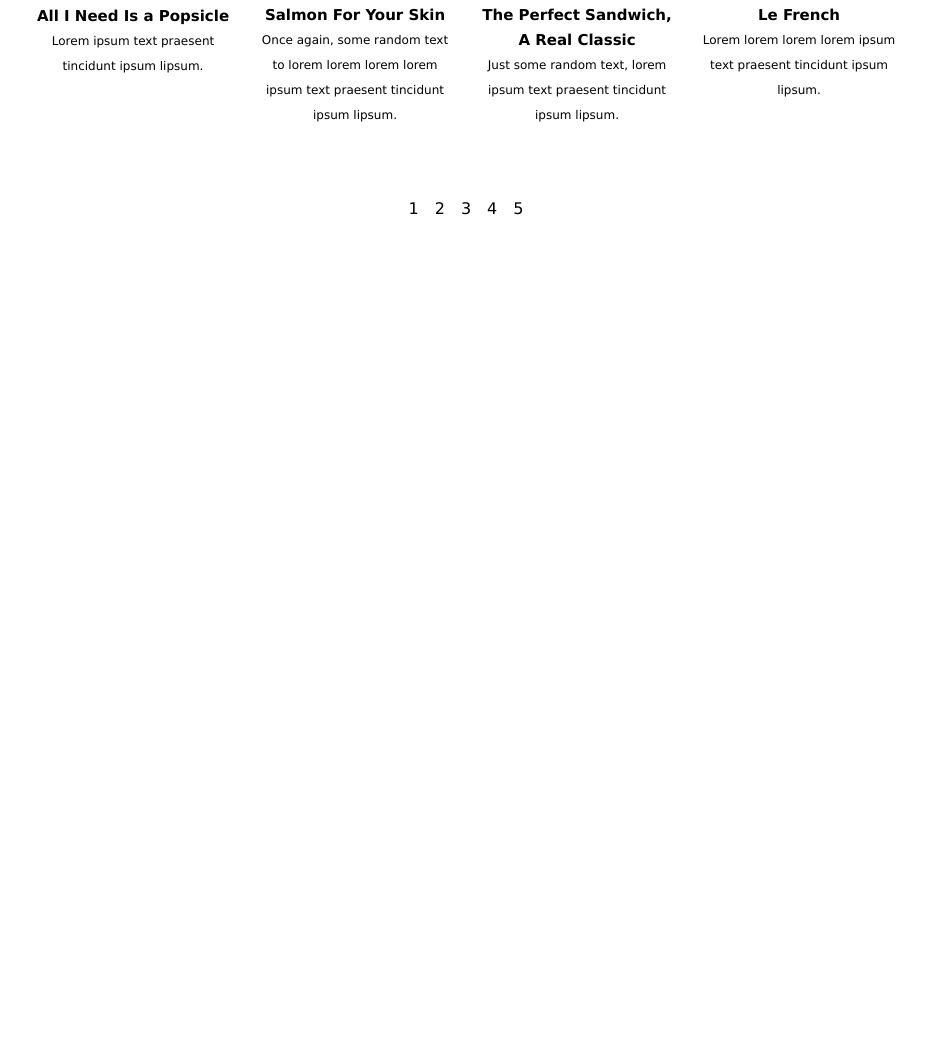
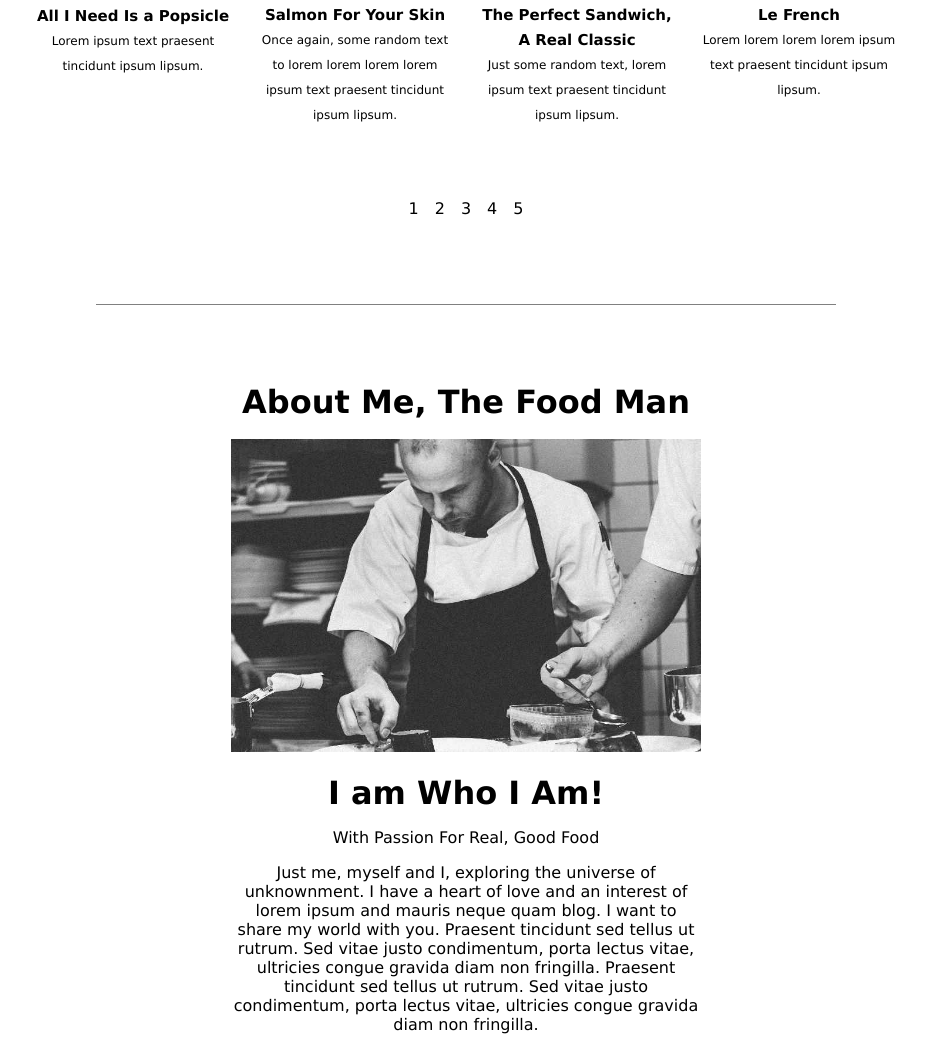
Before and after one commit to Sherkhhann/Homework-7, a plain HTML site: page index.html in a window 1280 px wide. Shown: the part 977-2019 px from the top of the page, without its empty margins (174-1105 px from the left). Before the commit the page ends 1211 px from the top, so only its background shows below. Drawn offline with Linux system fonts and the light colour scheme.

Commit message:
Last one

```diff
--- a/index.html
+++ b/index.html
@@ -84,6 +84,21 @@
         <div class="num"><a href="">4</a></div>
         <div class="num"><a href="">5</a></div>
       </div>
+      <div class="last">
+        <h1>About Me, The Food Man</h1>
+        <img src="./im7/chef.jpg" alt="" />
+        <h1>I am Who I Am!</h1>
+        <p>With Passion For Real, Good Food</p>
+        <p class="txt3">
+          Just me, myself and I, exploring the universe of unknownment. I have a
+          heart of love and an interest of lorem ipsum and mauris neque quam
+          blog. I want to share my world with you. Praesent tincidunt sed tellus
+          ut rutrum. Sed vitae justo condimentum, porta lectus vitae, ultricies
+          congue gravida diam non fringilla. Praesent tincidunt sed tellus ut
+          rutrum. Sed vitae justo condimentum, porta lectus vitae, ultricies
+          congue gravida diam non fringilla.
+        </p>
+      </div>
     </div>
   </body>
 </html>
--- a/style.css
+++ b/style.css
@@ -59,3 +59,16 @@
     word-spacing: 20px;
     color: black;
 }
+.last{
+    text-align: center;
+    margin: 70px 135px 0px;
+    padding: 70px 135px 0px;
+    border-top: 1px solid gray;
+}
+.last img{
+    width: 100%;
+    padding: 10px 0px;
+}
+.last h1, .last p{
+    padding: 8px 0px;
+}
```
